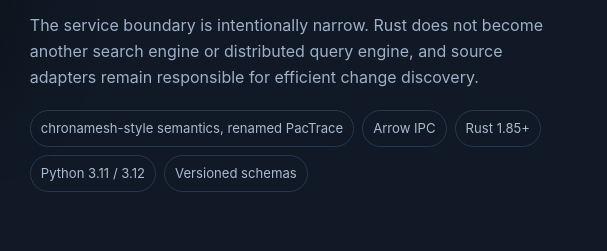
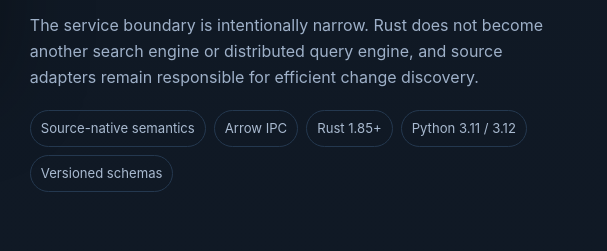
Before and after one commit to isaac-dasari/isaac-dasari.github.io, a plain HTML site: page pactrace/index.html in a window 1280 px wide. Shown: the part 3229-3480 px from the top of the page, 673-1280 px from the left. Drawn offline with Linux system fonts and the light colour scheme.

Commit message:
Polish PacTrace launch copy

```diff
--- a/pactrace/index.html
+++ b/pactrace/index.html
@@ -112,7 +112,7 @@
           <p>The Python control plane owns source semantics, consistency contracts, adapter plugins and decisions. The Rust data plane receives a domain-neutral Arrow stream for bounded indexed-versus-current reconciliation.</p>
           <p>The service boundary is intentionally narrow. Rust does not become another search engine or distributed query engine, and source adapters remain responsible for efficient change discovery.</p>
           <div class="pill-row">
-            <span class="pill">chronamesh-style semantics, renamed PacTrace</span>
+            <span class="pill">Source-native semantics</span>
             <span class="pill">Arrow IPC</span>
             <span class="pill">Rust 1.85+</span>
             <span class="pill">Python 3.11 / 3.12</span>
```
